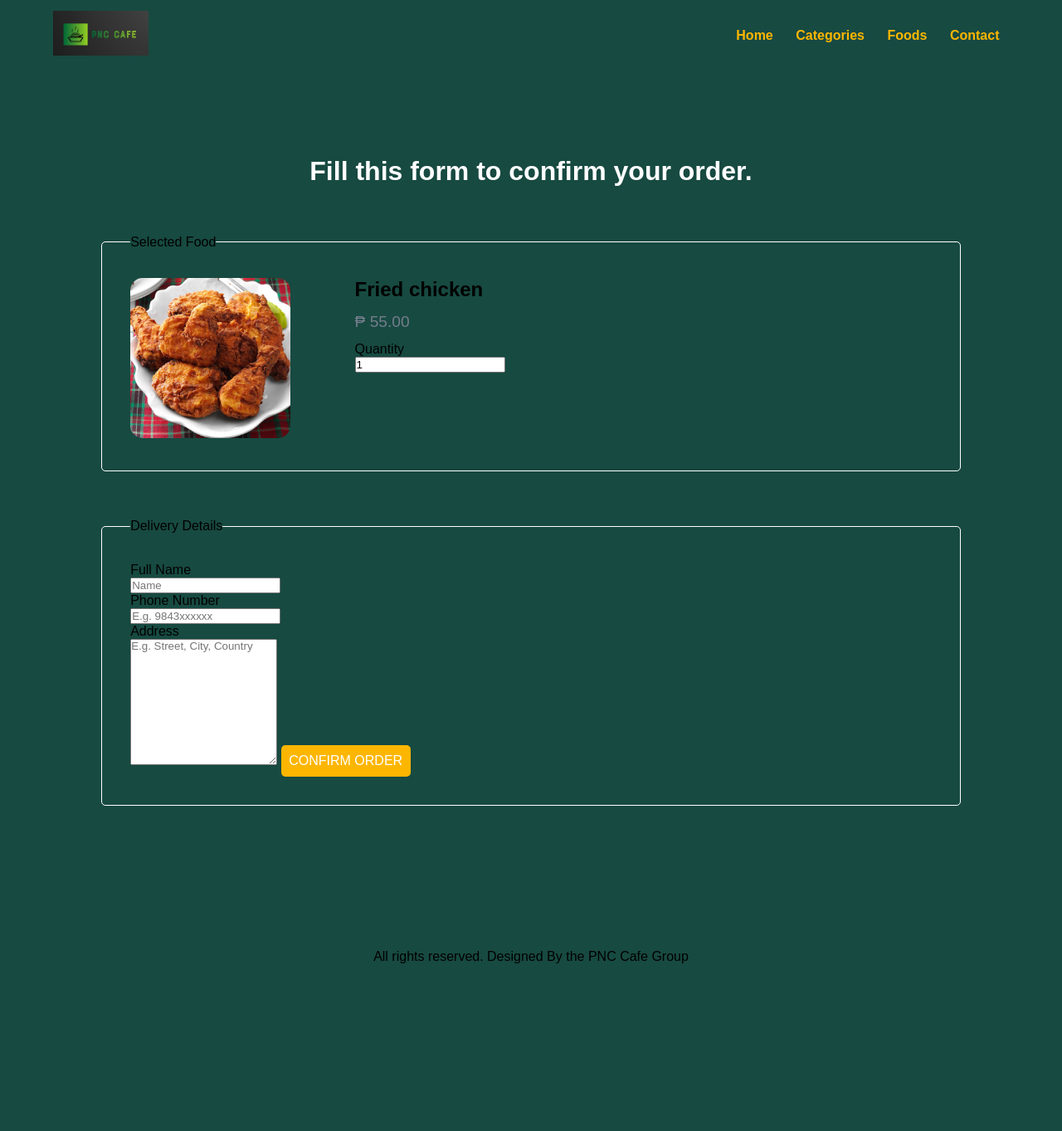
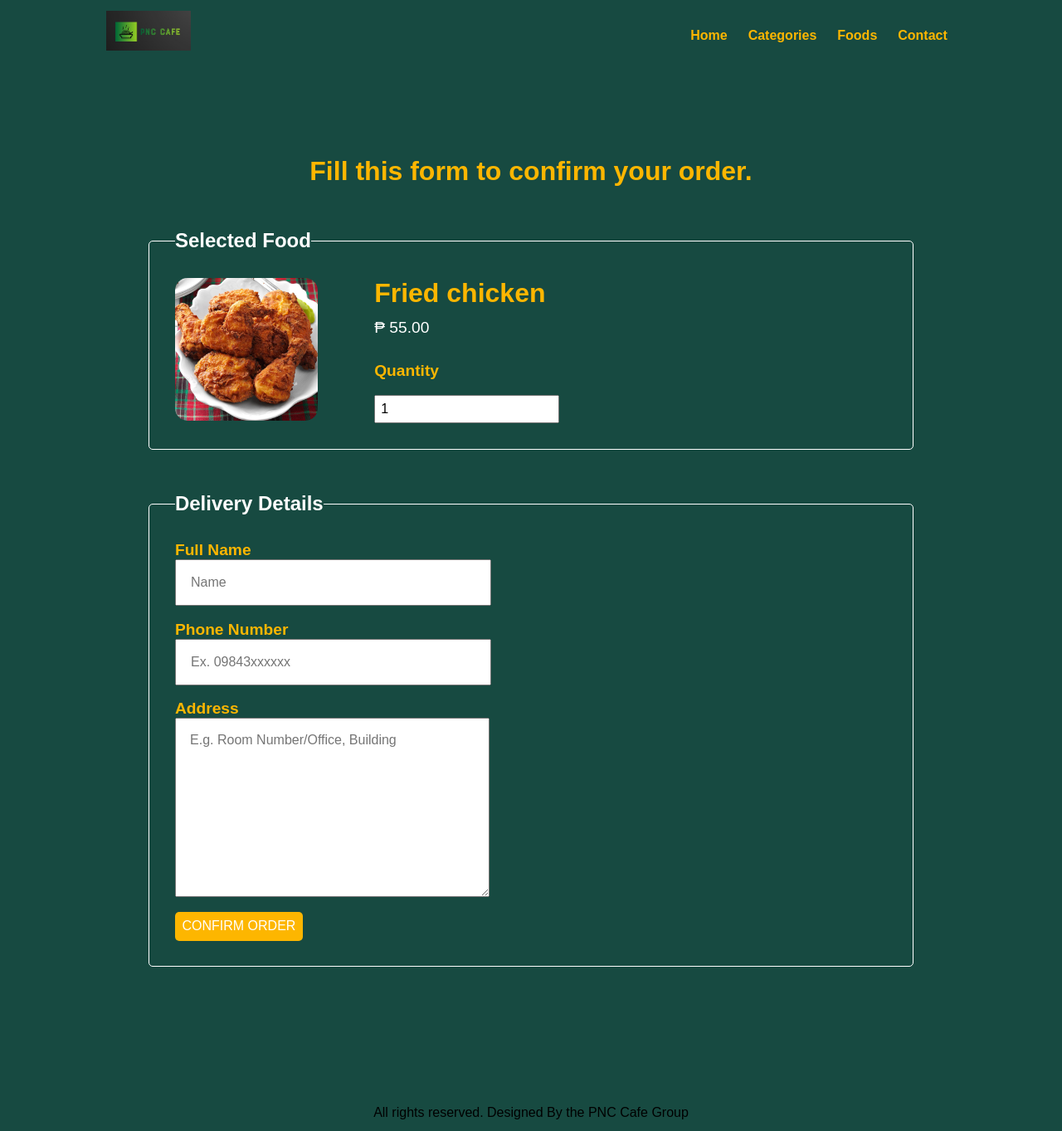
Before and after one commit to MaryM-C/Food-Cafe, a PHP site: page /food-order/order.php?food_id=32 in a window 1280 px wide. Shown: the whole page at 83% size. Before the commit the page ends 1161 px from the top, so only its background shows below. Run offline with PHP 8.4, Linux system fonts and the light colour scheme; data comes from the database, SQL or seed files in the repository.

Commit message:
Updated Files

```diff
--- a/food-order/css/style.css
+++ b/food-order/css/style.css
@@ -11,7 +11,7 @@ body, section.food-menu {
     background: #174A41;
 }
 .container{
-    width: 90%;
+    width: 80%;
     margin: 0 auto;
     padding: 1%;
 
@@ -32,7 +32,11 @@ body, section.food-menu {
 .text-left{
     text-align: left;
 }
-.text-white{
+.text-yellow{
+    color: #FDB600;
+}
+
+legend{
     color: white;
 }
 
@@ -146,6 +150,19 @@ fieldset{
     border-radius: 5px;
 }
 
+.food-menu-desc input[type="number"] {
+    display: block;
+    padding: 1%;
+    font-size: 1rem;
+}
+input[type="text"], input[type="tel"], textarea {
+    display: block;
+    padding: 2%;
+    width: 40%;
+    margin-bottom: 2%;
+    font-size: 1rem;
+}
+
 
 /* CSS for Categories */
 .categories{
@@ -191,9 +208,19 @@ fieldset{
     color:#747d8c;
 
 }
+.food-price2{
+    font-size: 1.2rem;
+    margin: 2% 0;
+    color:white;
+
+}
 .food-detail{
     font-size: 1rem;
     color: #747d8c;
+}
+.food-detail2{
+    font-size: 1rem;
+    color: #FDB600;
 }
 
 
--- a/food-order/order.php
+++ b/food-order/order.php
@@ -30,11 +30,11 @@
     <section class="food-search">
         <div class="container">
 
-            <h2 class="text-center text-white">Fill this form to confirm your order.</h2>
+            <h2 class="text-center text-yellow">Fill this form to confirm your order.</h2>
 
             <form action="" method="POST" class="order">
                 <fieldset>
-                    <legend>Selected Food</legend>
+                    <legend><h3>Selected Food</h3></legend>
 
                     <div class="food-menu-img">
                         <?php
@@ -55,12 +55,12 @@
                     </div>
 
                     <div class="food-menu-desc">
-                        <h3><?php echo $title;?></h3>
+                        <h2><?php echo $title;?></h2>
                         <input type = "hidden" name = "food" value = "<?php echo $title;?>">
-                        <p class="food-price">₱ <?php echo $price;?></p>
-                        <input type = "hidden" name="price" value="<?php echo $price;?>">
+                        <p class="food-price2">₱ <?php echo $price;?></p>
+                        <input type = "hidden" name="price" value="<?php echo $price;?>"> <br>
 
-                        <div class="order-label">Quantity</div>
+                        <div class="food-detail2"><h4>Quantity</h4></div> <br>
                         <input type="number" name="qty" class="input-responsive" value="1" required>
 
                     </div>
@@ -68,15 +68,15 @@
                 </fieldset>
 
                 <fieldset>
-                    <legend>Delivery Details</legend>
-                    <div class="order-label">Full Name</div>
+                    <legend><h3>Delivery Details</h3></legend>
+                    <div class="food-detail2"><h4>Full Name</h4></div>
                     <input type="text" name="full-name" placeholder="Name" class="input-responsive" required>
 
-                    <div class="order-label">Phone Number</div>
-                    <input type="tel" name="contact" placeholder="E.g. 9843xxxxxx" class="input-responsive" required>
+                    <div class="food-detail2"><h4>Phone Number</h4></div>
+                    <input type="tel" name="contact" placeholder="Ex. 09843xxxxxx" class="input-responsive" required>
 
-                    <div class="order-label">Address</div>
-                    <textarea name="address" rows="10" placeholder="E.g. Street, City, Country" class="input-responsive" required></textarea>
+                    <div class="food-detail2"><h4>Address</h4></div>
+                    <textarea name="address" rows="10" placeholder="E.g. Room Number/Office, Building" class="input-responsive" required></textarea>
 
                     <input type="submit" name="submit" value="Confirm Order" class="btn btn-primary">
                 </fieldset>
@@ -120,7 +120,7 @@
                     //check whether the query executed successfully
                     if($res2 == true ) {
                         //query executed and order saved
-                        $_SESSION['order'] =  "<div class='success text-center'>Order placed successfully!</div>";
+                        $_SESSION['order'] =  "<div class='success text-center'><h2>Order placed successfully!<h2></div>";
                         header('location:'.SITEURL);
 
                     } else {
@@ -129,9 +129,6 @@
                         header('location:'.SITEURL);
 
                     }
-
-
-
 
                 } else {
 
```
Also changed, not shown: food-order/admin/login.php (+4 -4 lines), food-order/css/admin.css (+40 -5 lines), food-order/food-search.php (+6 -4 lines), food-order/admin/manage-admin.php (line endings or trailing spaces), food-order/categories.php (line endings or trailing spaces), food-order/category-foods.php (line endings or trailing spaces), food-order/foods.php (line endings or trailing spaces), food-order/index.php (line endings or trailing spaces).
